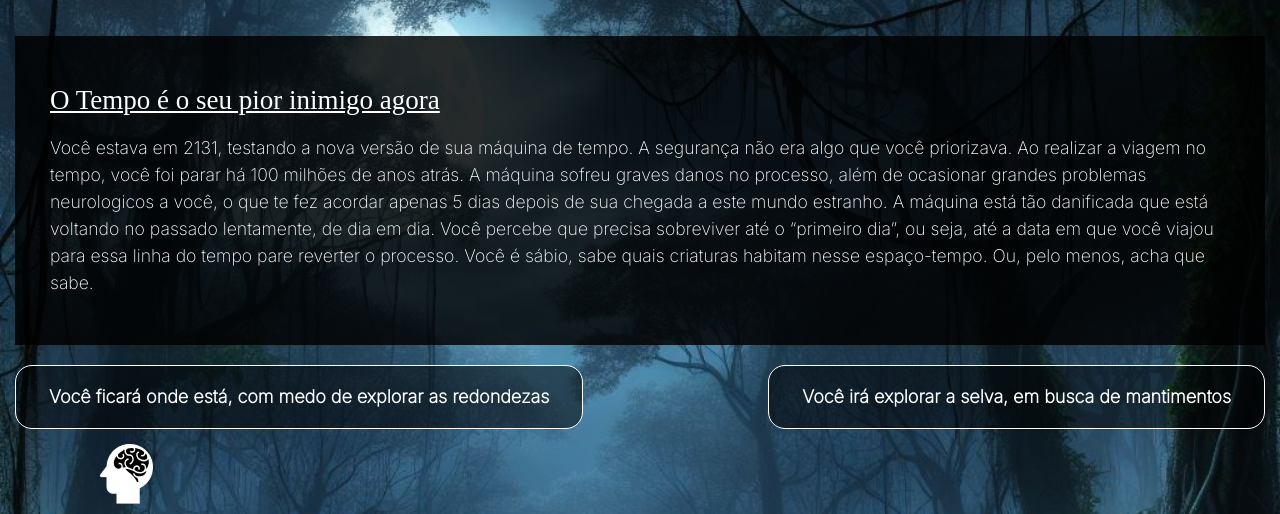
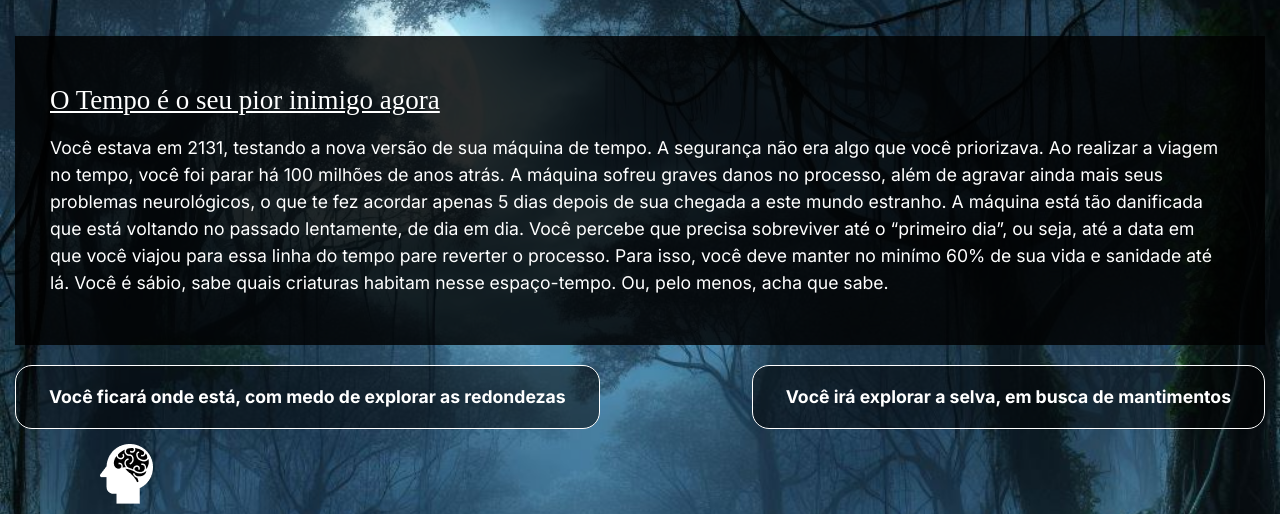
Before and after one commit to Thiago0808/Reptors-TimeQuake, a plain HTML site: page index.html in a window 1280 px wide. Shown: the top 514 px of the page. Drawn offline with Linux system fonts and the light colour scheme; a web font is replaced by a local one.

Commit message:
Correções de fonte e história

```diff
--- a/index.html
+++ b/index.html
@@ -8,15 +8,16 @@
     <link rel="stylesheet" href="view/css/style.css">
     <link rel="stylesheet" href="view/css/style_responsivo.css">
 
-    <!-- Fonte Lacquer -->
+    <!-- Conexão das fontes do Google -->
     <link rel="preconnect" href="https://fonts.googleapis.com">
     <link rel="preconnect" href="https://fonts.gstatic.com" crossorigin>
+
+    <!-- Fonte Lacquer -->
     <link href="https://fonts.googleapis.com/css2?family=Lacquer&display=swap" rel="stylesheet">
 
     <!-- Fonte Inter -->
-    <link rel="preconnect" href="https://fonts.googleapis.com">
-    <link rel="preconnect" href="https://fonts.gstatic.com" crossorigin>
-    <link href="https://fonts.googleapis.com/css2?family=Inter:wght@200&family=Lato:wght@700&display=swap" rel="stylesheet">
+    <link href="https://fonts.googleapis.com/css2?family=Inter&display=swap" rel="stylesheet">
+    <link href="https://fonts.googleapis.com/css2?family=Inter:wght@700&display=swap" rel="stylesheet">
 
 </head>
 <body>
@@ -29,7 +30,7 @@
         <div class="historia">
             <div class="questao">
                 <h1 id="titulo">O Tempo é o seu pior inimigo agora</h1>
-                <p id="texto">Você estava em 2131, testando a nova versão de sua máquina de tempo. A segurança não era algo que você priorizava. Ao realizar a viagem no tempo, você foi parar há 100 milhões de anos atrás. A máquina sofreu graves danos no processo, além de ocasionar grandes problemas neurologicos a você, o que te fez acordar apenas 5 dias depois de sua chegada a este mundo estranho. A máquina está tão danificada que está voltando no passado lentamente, de dia em dia. Você percebe que precisa sobreviver até o “primeiro dia”, ou seja, até a data em que você viajou para essa linha do tempo pare reverter o processo. Você é sábio, sabe quais criaturas habitam nesse espaço-tempo. Ou, pelo menos, acha que sabe.</p>
+                <p id="texto">Você estava em 2131, testando a nova versão de sua máquina de tempo. A segurança não era algo que você priorizava. Ao realizar a viagem no tempo, você foi parar há 100 milhões de anos atrás. A máquina sofreu graves danos no processo, além de agravar ainda mais seus problemas neurológicos, o que te fez acordar apenas 5 dias depois de sua chegada a este mundo estranho. A máquina está tão danificada que está voltando no passado lentamente, de dia em dia. Você percebe que precisa sobreviver até o “primeiro dia”, ou seja, até a data em que você viajou para essa linha do tempo pare reverter o processo. Para isso, você deve manter no minímo 60% de sua vida e sanidade até lá. Você é sábio, sabe quais criaturas habitam nesse espaço-tempo. Ou, pelo menos, acha que sabe.</p>
             </div>
             <div class="opcoes">
                 <button id="botao1" value="botao1">Você ficará onde está, com medo de explorar as redondezas</button>
--- a/view/css/style.css
+++ b/view/css/style.css
@@ -47,7 +47,8 @@ p{
     font-family: Inter;
     font-size: 1.1rem;
     font-style: normal;
-    line-height: 27px; /* 150% */
+    font-weight: 400;
+    line-height: 27px;
 }
 
 .opcoes{
@@ -66,10 +67,10 @@ button{
     border: 1px solid #FFF;
     background: rgba(0, 0, 0, 0.50);
     font-family: Inter;
-    font-size: 18px;
+    font-size: 1.1rem;
     font-style: normal;
-    font-weight: 600;
-    line-height: 28px; /* 155.556% */
+    font-weight: 700;
+    line-height: 28px;
     cursor: pointer;
 }
 
```
